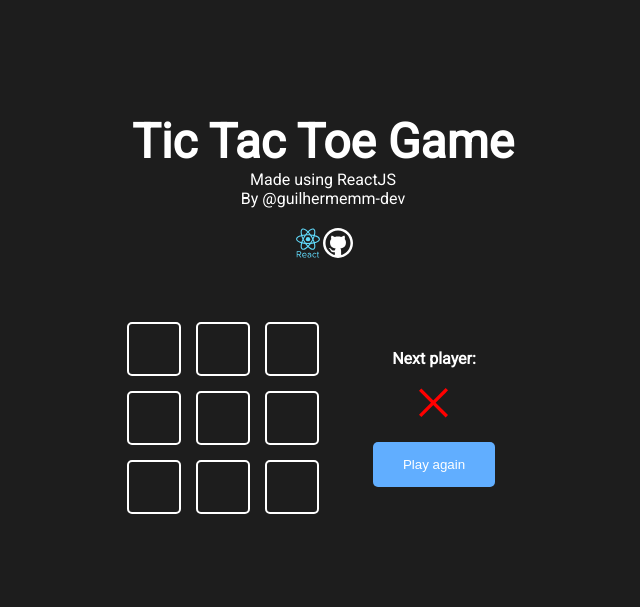
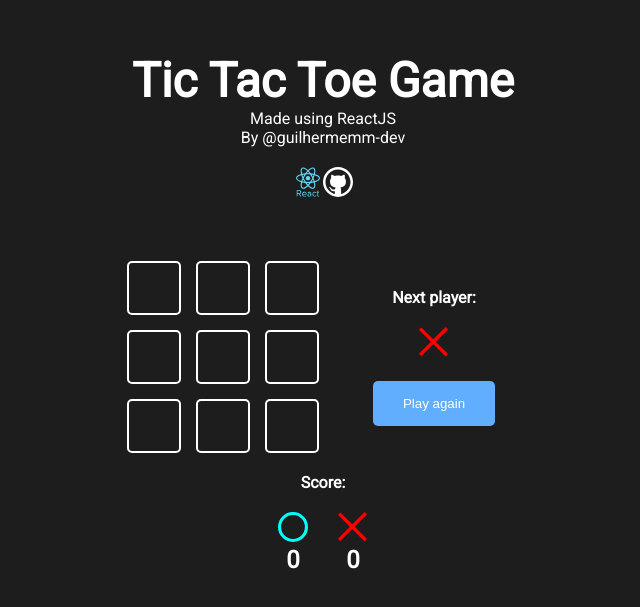
Before and after one commit to gmartins-dev/reactProjeto1, a Next.js app: page / in a window 1280 px wide. Shown: the part 107-714 px from the top of the page, without its empty margins (317-957 px from the left). Built offline with nearby package versions, Linux system fonts and the light colour scheme.

Commit message:
css-placar-feito

```diff
--- a/src/components/game/Game.jsx
+++ b/src/components/game/Game.jsx
@@ -2,7 +2,7 @@
 import GameOption from '../gameOption/GameOption'
 import { useState, useEffect } from 'react'
 import GameInfo from '../gameinfo/GameInfo'
-
+import Score from '../score/Score'
 
 
 const winnerTable = [
@@ -93,7 +93,7 @@
 
 
     return(
-
+        <>
        <div className={styles.gameContent}>
 
             <div className={styles.game}>
@@ -125,6 +125,8 @@
 
             />
        </div>
+        <Score />
+       </>
 
     )
 
--- a/src/components/game/Game.module.css
+++ b/src/components/game/Game.module.css
@@ -12,6 +12,7 @@
     display: flex;
     gap: 30px;
     align-items: center;
+    margin-bottom: 20px;
 
 }
 
--- /dev/null
+++ b/src/components/score/Score.jsx
@@ -0,0 +1,27 @@
+
+import styles from './Score.module.css'
+import Icon from '../icon/Icon'
+
+
+export default function Score (){
+    return(
+
+        <>
+            <h4>Score:</h4>
+            <div className={styles.score}>
+
+                <div className={styles.scoreContent}>
+                    <Icon iconName="circle" />
+                    <h2>0</h2>
+                </div>
+
+                <div className={styles.scoreContent}>
+                    <Icon iconName="x" />
+                    <h2>0</h2>
+                </div>
+
+            </div>
+        </>
+    )
+
+}
--- /dev/null
+++ b/src/components/score/Score.module.css
@@ -0,0 +1,13 @@
+.score{
+    display: flex;
+    gap: 30px;
+    margin-top: 20px;
+}
+
+.scoreContent {
+
+    display: flex;
+    flex-direction: column;
+    align-items: center;
+
+}
```
